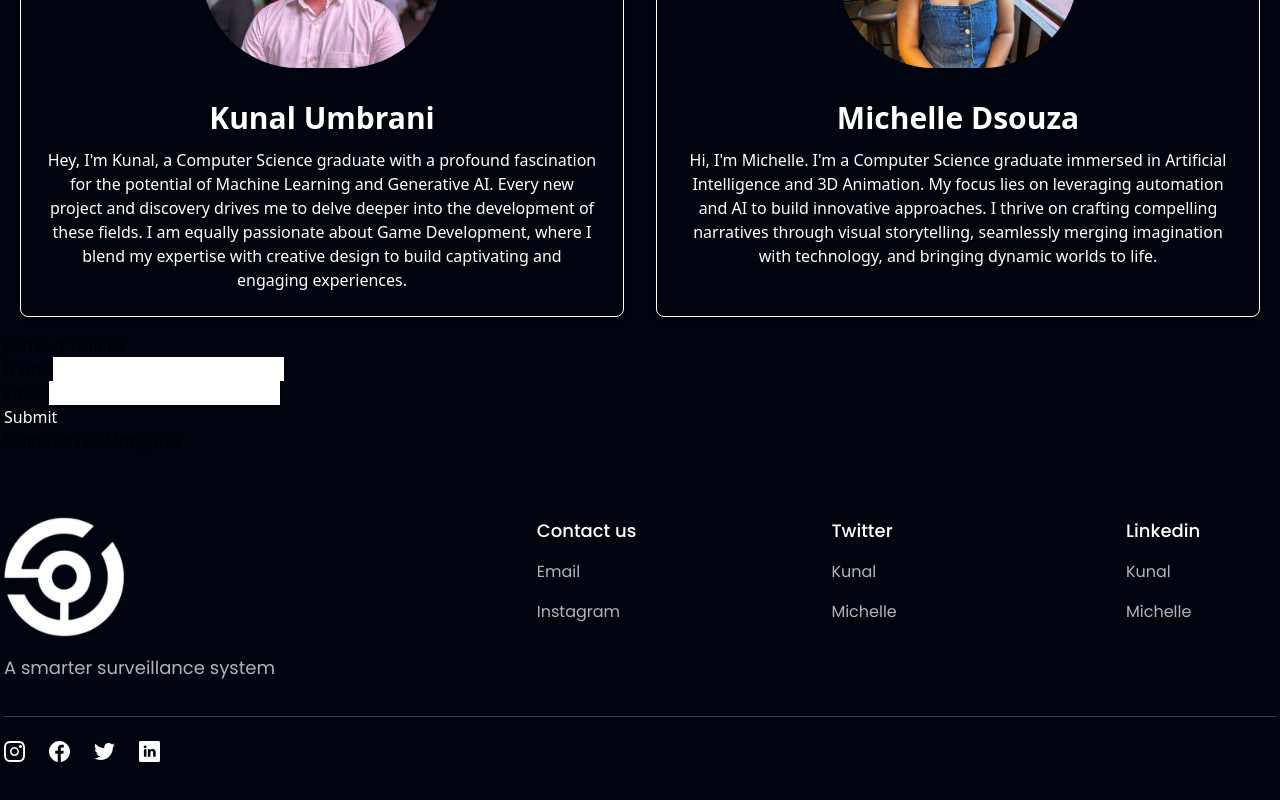
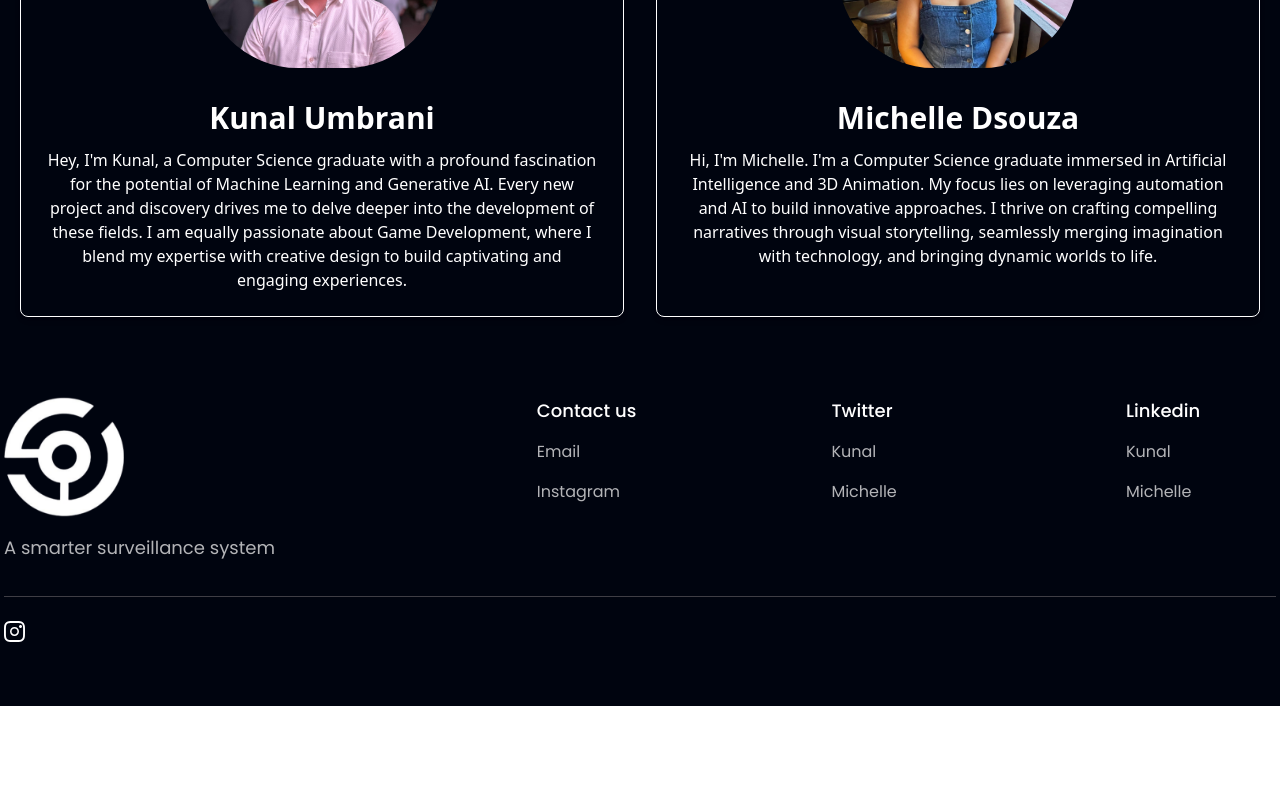
Before and after one commit to Kunaluu/oversight, a React (Vite) app: page / in a window 1280 px wide. Shown: the part 2045-2845 px from the top of the page. After the commit the page ends 2751 px from the top, so only its background shows below. Built offline with nearby package versions, Linux system fonts and the light colour scheme.

Commit message:
added google form and fixed the footer links

```diff
--- a/src/App.jsx
+++ b/src/App.jsx
@@ -85,7 +85,7 @@ const App = () => (
                   </div>
                 </div>
                 <AboutUs />
-                <Forms /> {/* Add the Forms component here */}
+                {/* <Forms /> Add the Forms component here */}
                 <Footer />
               </div>
             </div>
--- a/src/components/Footer.jsx
+++ b/src/components/Footer.jsx
@@ -3,14 +3,10 @@ import logo from "../assets/oversight_logos/logo_transparent.png";
 import { footerLinks, socialMedia } from "../constants";
 
 const Footer = () => (
-  <section id='contact' className={`${styles.flexCenter} ${styles.paddingY} flex-col`}>
+  <section id="contact" className={`${styles.flexCenter} ${styles.paddingY} flex-col`}>
     <div className={`${styles.flexStart} md:flex-row flex-col mb-8 w-full`}>
       <div className="flex-[1] flex flex-col justify-start mr-10">
-        <img
-          src={logo}
-          alt="oversight"
-          className="w-[120px] h-[120px] object-contain"
-        />
+        <img src={logo} alt="oversight" className="w-[120px] h-[120px] object-contain" />
         <p className={`${styles.paragraph} mt-4 max-w-[312px]`}>
           A smarter surveillance system
         </p>
@@ -30,7 +26,9 @@ const Footer = () => (
                     index !== footerlink.links.length - 1 ? "mb-4" : "mb-0"
                   }`}
                 >
-                  {link.name}
+                  <a href={link.link} target="_blank" rel="noopener noreferrer">
+                    {link.name}
+                  </a>
                 </li>
               ))}
             </ul>
@@ -48,7 +46,7 @@ const Footer = () => (
             className={`w-[21px] h-[21px] object-contain cursor-pointer ${
               index !== socialMedia.length - 1 ? "mr-6" : "mr-0"
             }`}
-            onClick={() => window.open(social.link)}
+            onClick={() => window.open(social.link, "_blank", "noopener,noreferrer")}
           />
         ))}
       </div>
--- a/src/components/GetStarted.jsx
+++ b/src/components/GetStarted.jsx
@@ -28,7 +28,7 @@ import { arrowUp } from "../assets";
 const GetStarted = () => {
   return (
     <a
-      href="#form"
+      href="https://docs.google.com/forms/d/e/1FAIpQLSfDR8VsD9m2eIIyDBqYn2Y57fVXC7bTIEz0Hign-2xCtCFRpg/viewform?usp=sf_link"
       className={`${styles.flexCenter} w-[90vw] max-w-[550px] h-[50px] bg-blue-gradient p-[2px] cursor-pointer`}
     >
       <div className={`${styles.flexCenter} flex-col bg-primary w-full h-full`}>
--- a/src/constants/index.js
+++ b/src/constants/index.js
@@ -50,7 +50,7 @@ export const footerLinks = [
     links: [
       {
         name: "Email",
-        link: "work.oversight@gmail.com",
+        link: "mailto:work.oversight@gmail.com",
       },
       {
         name: "Instagram",
@@ -63,11 +63,11 @@ export const footerLinks = [
     links: [
       {
         name: "Kunal",
-        link: "https://www.hoobank.com/help-center/",
+        link: "https://x.com/Kunalumb",
       },
       {
         name: "Michelle",
-        link: "https://www.hoobank.com/partners/",
+        link: "https://x.com/elle_dsouza",
       },
     ],
   },
@@ -76,11 +76,11 @@ export const footerLinks = [
     links: [
       {
         name: "Kunal",
-        link: "https://www.hoobank.com/our-partner/",
+        link: "https://www.linkedin.com/in/kunalumbrani/",
       },
       {
         name: "Michelle",
-        link: "https://www.hoobank.com/become-a-partner/",
+        link: "https://www.linkedin.com/in/michelledsouza024/",
       },
     ],
   },
@@ -91,20 +91,5 @@ export const socialMedia = [
     id: "social-media-1",
     icon: instagram,
     link: "https://www.instagram.com/__oversight",
-  },
-  {
-    id: "social-media-2",
-    icon: facebook,
-    link: "https://www.facebook.com/",
-  },
-  {
-    id: "social-media-3",
-    icon: twitter,
-    link: "https://www.twitter.com/",
-  },
-  {
-    id: "social-media-4",
-    icon: linkedin,
-    link: "https://www.linkedin.com/",
-  },
+  }
 ];
```
